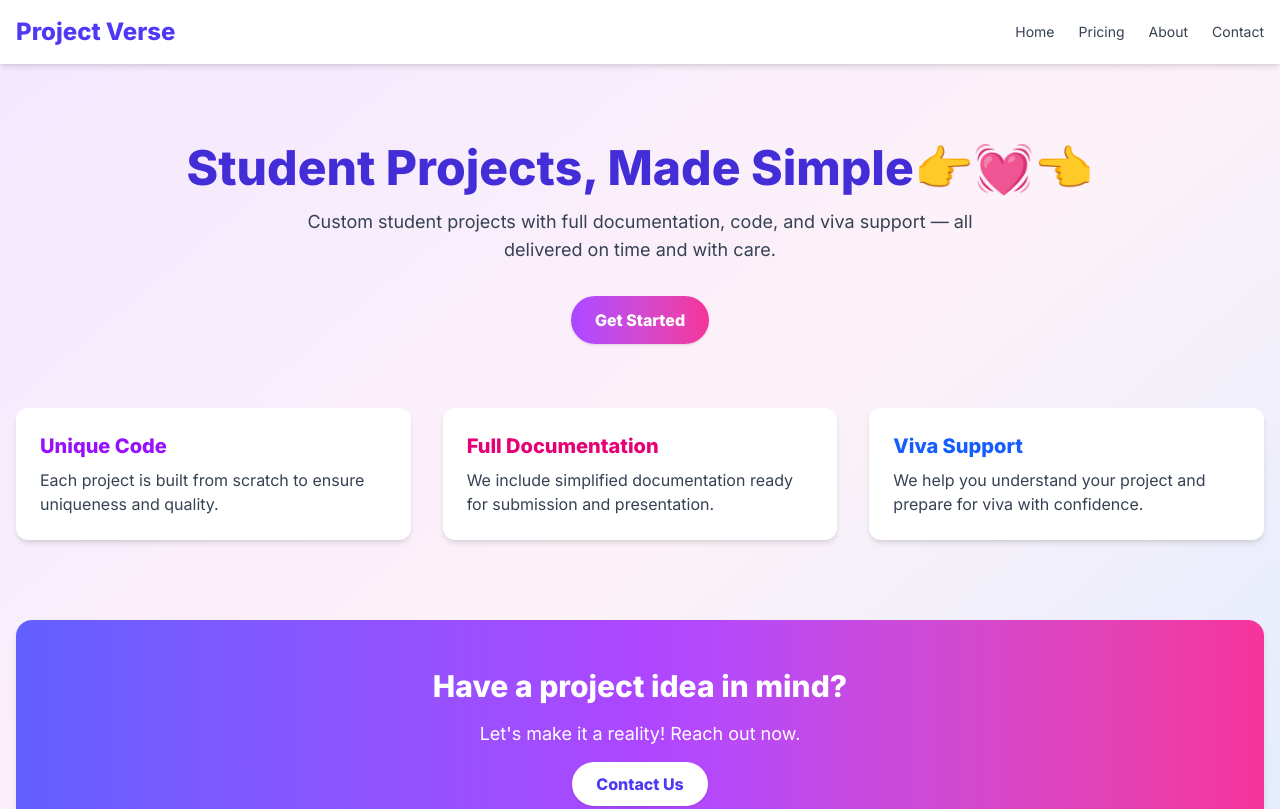
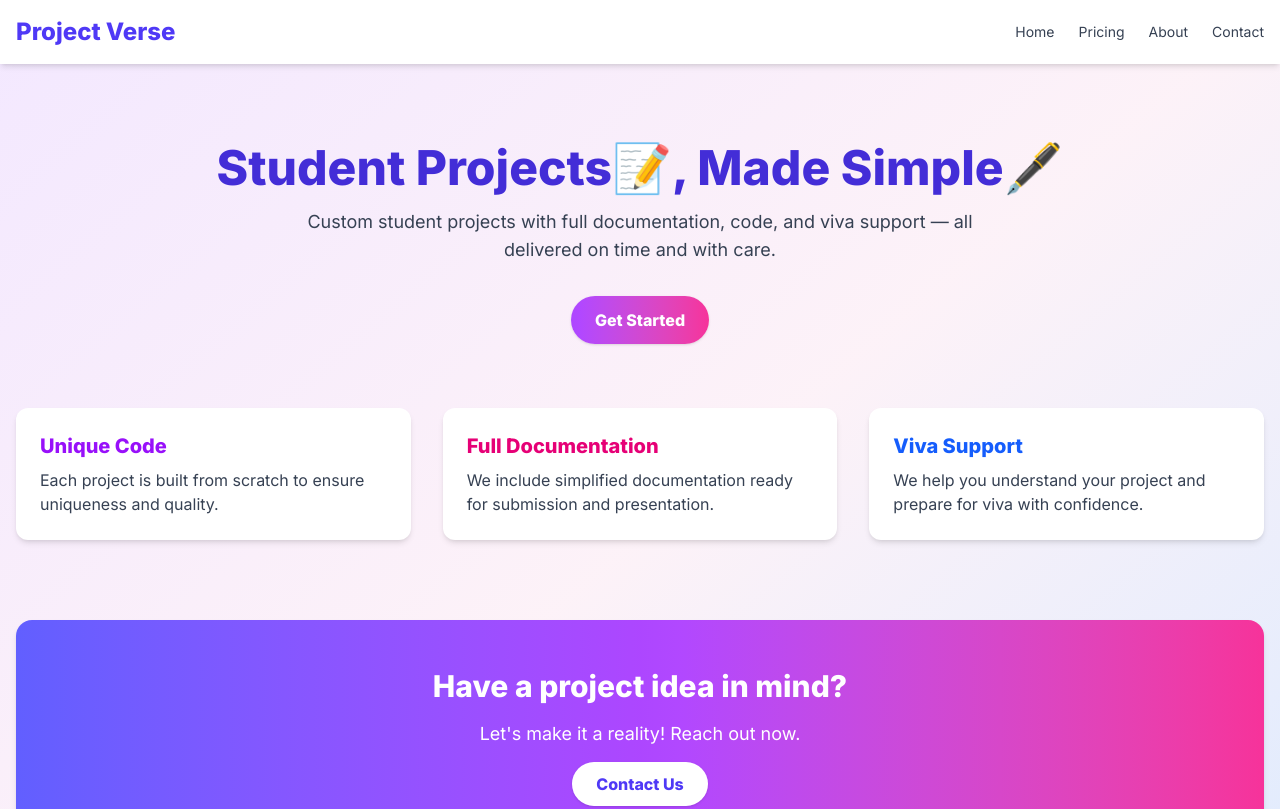
Before and after one commit to Project-Verse/project-verse, a website: page index.html in a window 1280 px wide. Shown: the top 809 px of the page. Drawn offline with Linux system fonts and the light colour scheme.

Commit message:
Update index.html

```diff
--- a/index.html
+++ b/index.html
@@ -51,7 +51,7 @@
   <!-- Hero Section -->
   <main class="max-w-7xl mx-auto px-4 py-20">
     <section class="text-center mb-16 zoom-in">
-      <h1 class="text-5xl font-extrabold text-indigo-700 mb-4">Student Projects, Made Simple👉💓👈</h1>
+      <h1 class="text-5xl font-extrabold text-indigo-700 mb-4">Student Projects📝, Made Simple🖋️</h1>
       <p class="text-lg text-gray-700 max-w-2xl mx-auto">
         Custom student projects with full documentation, code, and viva support — all delivered on time and with care.
       </p>
```
